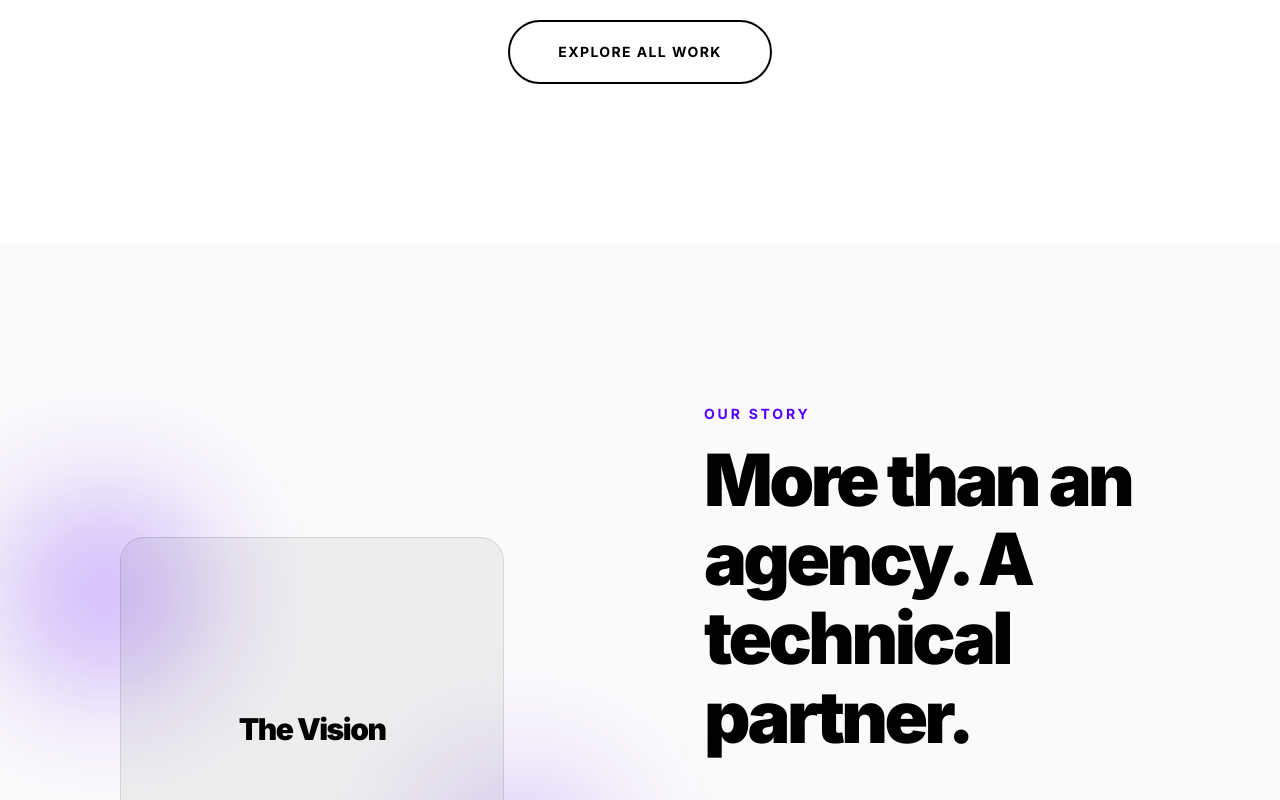
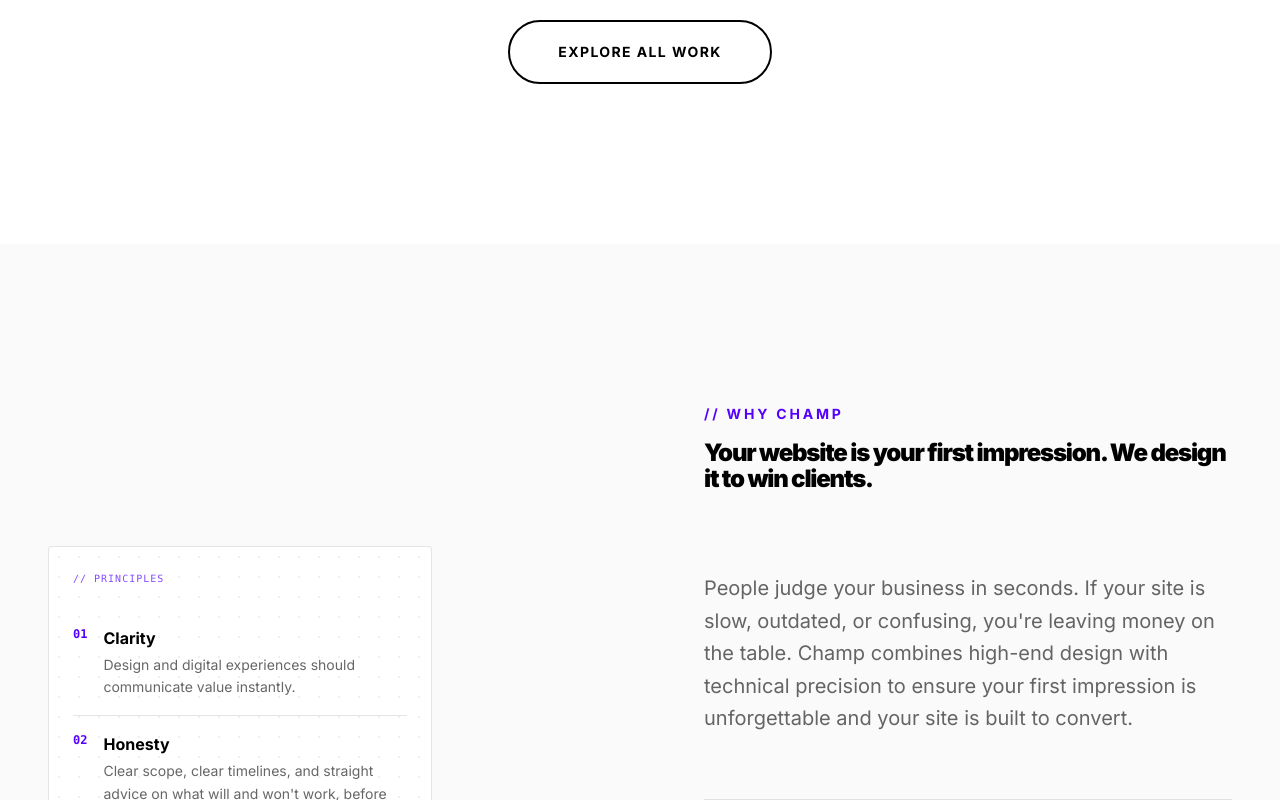
Before and after one commit to Princecodes205/champ-, a React (Vite) app: page / in a window 1280 px wide. Shown: the part 3179-3979 px from the top of the page. Built offline with nearby package versions, Linux system fonts and the light colour scheme.

Commit message:
content of the first page

```diff
--- a/src/components/Layout.tsx
+++ b/src/components/Layout.tsx
@@ -78,7 +78,6 @@
               priority
               className="w-14 h-14 md:w-16 md:h-16 object-contain"
             />
-
           </Link>
 
           <div className="hidden md:flex items-center gap-8">
@@ -254,19 +253,13 @@
                 href="#"
                 className="transition-colors hover:text-brand-violet text-black/60 dark:text-white/60"
               >
-                Twitter
+                Instagram
               </a>
               <a
                 href="#"
                 className="transition-colors hover:text-brand-violet text-black/60 dark:text-white/60"
               >
                 LinkedIn
-              </a>
-              <a
-                href="#"
-                className="transition-colors hover:text-brand-violet text-black/60 dark:text-white/60"
-              >
-                GitHub
               </a>
             </div>
             <div className="text-[10px] uppercase tracking-widest pt-6 border-t border-black/5 dark:border-white/5 text-black/40 dark:text-white/30">
--- a/src/components/OptimizedImage.tsx
+++ b/src/components/OptimizedImage.tsx
@@ -38,14 +38,6 @@
   const handleError = () => {
     if (retryCount < 2) {
       setRetryCount((prev) => prev + 1);
-      // Force reload by adding a timestamp to the src
-      const currentSrc = new URL(src, window.location.origin).toString();
-      const separator = currentSrc.includes('?') ? '&' : '?';
-      const retrySrc = `${currentSrc}${separator}retry=${retryCount + 1}`;
-
-      // We can't easily change the src of the img inside the picture without a ref
-      // But since this is a functional component, the simplest way to trigger a reload
-      // is to let the component re-render or use a ref.
     } else {
       setHasError(true);
     }
@@ -59,7 +51,7 @@
       }}
     >
       {/* Neutral theme-aware placeholder - only show if we have a specific aspectRatio or dimensions, otherwise it's likely a logo/icon and shouldn't have a background box */}
-      {!isLoaded && (aspectRatio || width || height) && (
+      {!isLoaded && !hasError && (aspectRatio || width || height) && (
         <motion.div
           initial={{ opacity: 1 }}
           animate={{ opacity: 0 }}
@@ -69,13 +61,6 @@
       )}
 
       <picture>
-        {/*
-          REMOVE source tags for local development.
-          vite-imagetools generates variants at build time,
-          but during dev, these .avif/.webp files don't exist in public/,
-          causing the browser to try and load them and potentially fail
-          or delay the fallback.
-        */}
         <img
           src={src}
           alt={alt}
@@ -86,7 +71,7 @@
           {...({ fetchPriority: priority ? "high" : "auto" } as any)}
           onLoad={handleLoad}
           onError={handleError}
-          className={`w-full h-full object-cover transition-opacity duration-700 ${
+          className={`w-full h-full object-cover transition-opacity duration-500 ${
             isLoaded ? "opacity-100" : "opacity-0"
           } ${className}`}
         />
--- a/src/pages/Home.tsx
+++ b/src/pages/Home.tsx
@@ -26,7 +26,11 @@
       initial={{ opacity: 0, y: 20 }}
       whileInView={{ opacity: 1, y: 0 }}
       viewport={{ once: false }}
-      className="text-4xl sm:text-5xl md:text-7xl font-black tracking-tighter leading-[1.1] text-black dark:text-brand-white"
+      className={`font-black tracking-tighter leading-[1.1] text-black dark:text-brand-white ${
+        subtitle === "// WHY CHAMP"
+          ? "text-2xl sm:text-2xl md:text-2xl"
+          : "text-4xl sm:text-5xl md:text-7xl"
+      }`}
     >
       {title}
     </motion.h2>
@@ -146,7 +150,7 @@
         <div className="max-w-7xl mx-auto w-full">
           <SectionHeading
             subtitle="Capabilities"
-            title="Brand and build, under one roof."
+            title="Brand and build,   Under one roof."
           />
 
           <div className="grid grid-cols-1 md:grid-cols-2 gap-8 md:gap-12">
@@ -290,43 +294,125 @@
       {/* --- VISION TEASER --- */}
       <section className="relative py-24 md:py-40 px-6 md:px-12 bg-black/[0.02] dark:bg-brand-black overflow-hidden transition-colors duration-500">
         <div className="max-w-7xl mx-auto w-full grid grid-cols-1 md:grid-cols-2 gap-16 md:gap-32 items-center">
-          <div className="relative order-2 md:order-1">
+          <div className="relative order-2 md:order-1 flex items-start">
             <motion.div
               initial={{ opacity: 0, rotate: -5 }}
               whileInView={{ opacity: 1, rotate: 0 }}
               viewport={{ once: false }}
-              className="relative z-10 aspect-square max-w-sm mx-auto bg-black/5 dark:bg-brand-white/5 border border-black/10 dark:border-brand-white/10 p-12 rounded-3xl backdrop-blur-sm"
+              className="relative z-10 w-full max-w-sm bg-white dark:bg-brand-white/[0.02] border border-black/10 dark:border-brand-white/10 p-4 md:p-6 rounded-sm backdrop-blur-sm"
+              style={{
+                backgroundImage: `radial-gradient(circle, currentColor 1px, transparent 1px)`,
+                backgroundSize: "20px 20px",
+                color: "rgba(150, 150, 150, 0.15)",
+              }}
             >
-              <div className="flex flex-col h-full justify-center items-center text-center">
-                <div className="text-2xl md:text-3xl font-black tracking-tighter text-black dark:text-brand-white">
-                  The Vision
+              <div className="flex flex-col items-start text-left">
+                <span className="font-mono text-[10px] uppercase tracking-widest text-brand-violet mb-6 opacity-70">
+                  // PRINCIPLES
+                </span>
+                <div className="flex flex-col w-full">
+                  {[
+                    {
+                      id: "01",
+                      head: "Clarity",
+                      text: "Design and digital experiences should communicate value instantly.",
+                    },
+                    {
+                      id: "02",
+                      head: "Honesty",
+                      text: "Clear scope, clear timelines, and straight advice on what will and won't work, before we build anything.",
+                    },
+                    {
+                      id: "03",
+                      head: "Creativity",
+                      text: "Original design shaped around your brand. Never a recycled template.",
+                    },
+                  ].map((item, i, arr) => (
+                    <motion.div
+                      key={item.id}
+                      initial={{ opacity: 0, x: -10 }}
+                      whileInView={{ opacity: 1, x: 0 }}
+                      transition={{ delay: i * 0.15, duration: 0.5 }}
+                      className={`grid grid-cols-[auto_1fr] gap-4 py-4 ${
+                        i !== arr.length - 1
+                          ? "border-b border-black/10 dark:border-brand-white/10"
+                          : ""
+                      }`}
+                    >
+                      <span className="text-brand-violet font-mono text-xs font-black tabular-nums">
+                        {item.id}
+                      </span>
+                      <div className="flex flex-col">
+                        <span className="font-bold text-black dark:text-brand-white text-sm md:text-base mb-1">
+                          {item.head}
+                        </span>
+                        <span className="text-black/60 dark:text-brand-white/60 text-xs md:text-sm leading-relaxed">
+                          {item.text}
+                        </span>
+                      </div>
+                    </motion.div>
+                  ))}
                 </div>
               </div>
             </motion.div>
-            <div className="absolute -top-10 -left-10 w-48 h-48 bg-brand-violet/30 blur-3xl rounded-full" />
-            <div className="absolute -bottom-10 -right-10 w-48 h-48 bg-brand-violet/20 blur-3xl rounded-full" />
           </div>
 
           <div className="order-1 md:order-2 text-center md:text-left">
             <SectionHeading
-              subtitle="Our Story"
-              title="More than an agency. A technical partner."
+              subtitle="// WHY CHAMP"
+              title="Your website is your first impression. We design it to win clients."
               center={false}
             />
             <p className="text-lg md:text-xl text-black/60 dark:text-brand-white/60 leading-relaxed mb-10 md:mb-16 px-4 md:px-0">
-              We believe the most successful products are those where design
-              doesn't just "skin" the technology, but evolves with it. Champ was
-              founded to bring this rigorous harmony to the digital landscape.
+              People judge your business in seconds. If your site is slow,
+              outdated, or confusing, you're leaving money on the table. Champ
+              combines high-end design with technical precision to ensure your
+              first impression is unforgettable and your site is built to
+              convert.
             </p>
+            <div className="flex flex-col gap-6 mb-10 md:mb-16 px-4 md:px-0">
+              {[
+                {
+                  label: "Fast",
+                  text: "SEO integrated and Optimized to load quickly, even on weak connections.",
+                },
+                {
+                  label: "Easy",
+                  text: "Update your own content without calling a developer.",
+                },
+                {
+                  label: "Yours",
+                  text: "Clean handover, with support after launch.",
+                },
+              ].map((item, i) => (
+                <motion.div
+                  key={i}
+                  initial={{ opacity: 0, y: 10 }}
+                  whileInView={{ opacity: 1, y: 0 }}
+                  viewport={{ once: false }}
+                  transition={{ delay: i * 0.1, duration: 0.5 }}
+                  className="group flex gap-4 border-t border-black/10 dark:border-brand-white/10 pt-4"
+                >
+                  <span className="text-brand-violet font-mono text-xs tabular-nums">
+                    {String(i + 1).padStart(2, "0")}
+                  </span>
+                  <div>
+                    <span className="font-bold text-black dark:text-brand-white text-sm md:text-base mr-2">
+                      {item.label}.
+                    </span>
+                    <span className="text-black/60 dark:text-brand-white/60 text-sm md:text-base">
+                      {item.text}
+                    </span>
+                  </div>
+                </motion.div>
+              ))}
+            </div>
             <div className="px-4 md:px-0">
               <Link
-                to="/about"
-                className="inline-flex items-center gap-3 font-bold uppercase text-xs tracking-widest text-brand-violet group"
+                to="/contact"
+                className="inline-block px-10 py-5 bg-brand-violet text-brand-white dark:bg-brand-black dark:text-brand-white font-bold uppercase tracking-widest text-xs md:text-sm hover:scale-105 transition-transform duration-300 shadow-xl shadow-brand-violet/20 rounded-full"
               >
-                Read Our Full Story{" "}
-                <span className="group-hover:translate-x-2 transition-transform duration-300">
-                  →
-                </span>
+                Start your project →
               </Link>
             </div>
           </div>
```
Also changed, not shown: 1 other file (tests, documents, lock files or other folders). Lines whose indentation alone changed are shown as unchanged.
